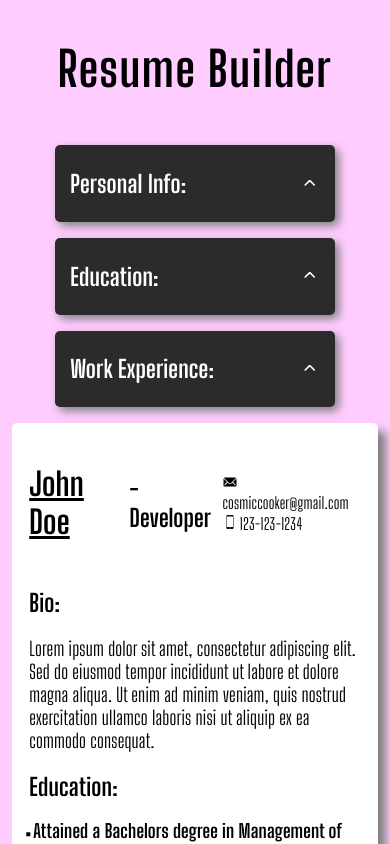
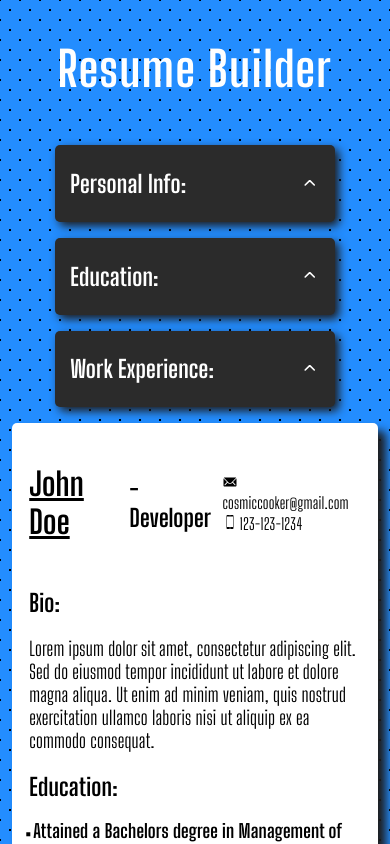
Before and after one commit to cosmicchimp/cv-builder, a React (Vite) app: page / in a window 390 px wide. Shown: the top 844 px of the page. Built offline with nearby package versions, Linux system fonts and the light colour scheme.

Commit message:
More mobile adjustments

```diff
--- a/src/App.css
+++ b/src/App.css
@@ -62,8 +62,12 @@
   letter-spacing: 0.05vw;
 }
 html {
-  background-color: rgb(255, 204, 255);
+  background-color: rgb(35, 141, 255);
   overflow-x: none;
+  background-image: radial-gradient(circle, black 1px, transparent 1px),
+    radial-gradient(circle, black 1px, transparent 1px);
+  background-size: 20px 20px; /* Adjust the size of the dots */
+  background-position: 0 0, 10px 10px;
 }
 .appWrapper {
   display: grid;
@@ -82,7 +86,7 @@ html {
   justify-content: flex-start;
   color: white;
   border-radius: 5px;
-  box-shadow: 4px 4px 10px grey;
+  box-shadow: 4px 4px 10px rgb(30, 28, 28);
   grid-column: 1/1;
   grid-row: 2/2;
   padding: 1vw;
@@ -101,11 +105,12 @@ html {
   flex-direction: column;
   font-size: 1.5rem;
   justify-content: center;
+  color: white;
 }
 .resumeWrapper {
   background-color: white;
   border-radius: 5px;
-  box-shadow: 8px 8px 10px grey;
+  box-shadow: 8px 8px 10px rgb(30, 28, 28);
   grid-column: 2/3;
   grid-row: 2/6;
   padding: 2vw;
```
